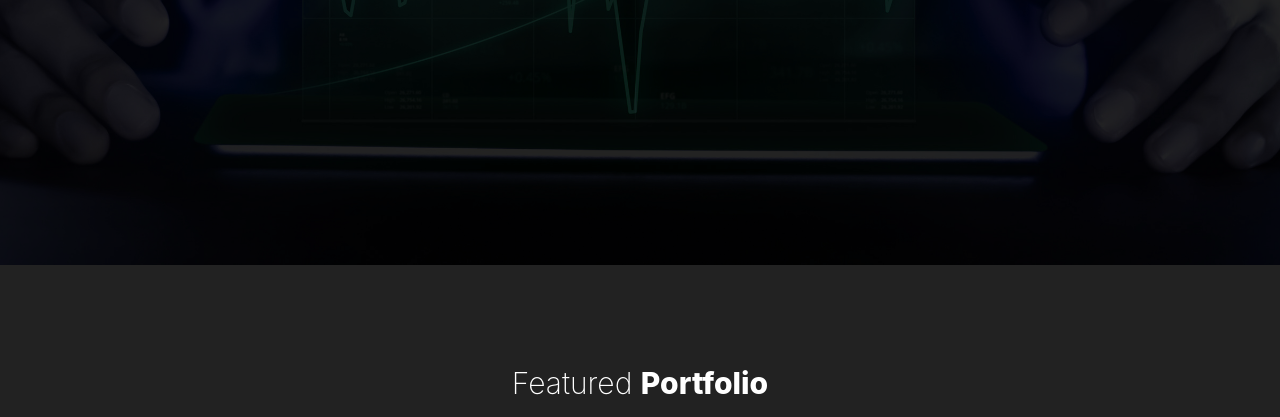
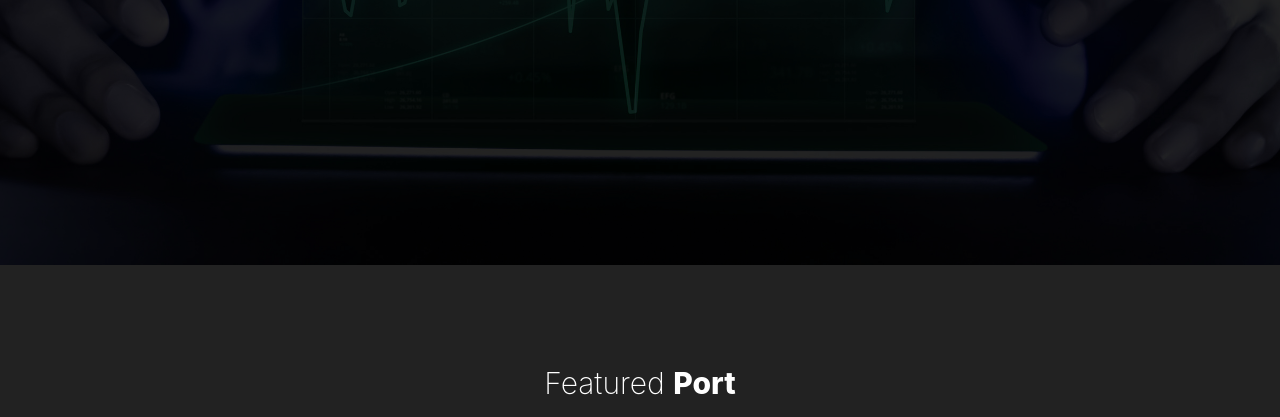
Before and after one commit to rabby0101/rabby.github.io, a plain HTML site: page index.html in a window 1280 px wide. Shown: the part 535-952 px from the top of the page. Drawn offline with nearby package versions, Linux system fonts and the light colour scheme; files whose address does not match are found by name.

Commit message:
Update index.html

```diff
--- a/index.html
+++ b/index.html
@@ -64,7 +64,7 @@
 		<div class="container">
 			<div class="row">
 				<div class="section-heading text-center col-md-12">
-					<h2>Featured <strong>Portfolio</strong></h2>
+					<h2>Featured <strong>Port</strong></h2>
 				</div>
 			</div>
 			<div class="filters">
```
